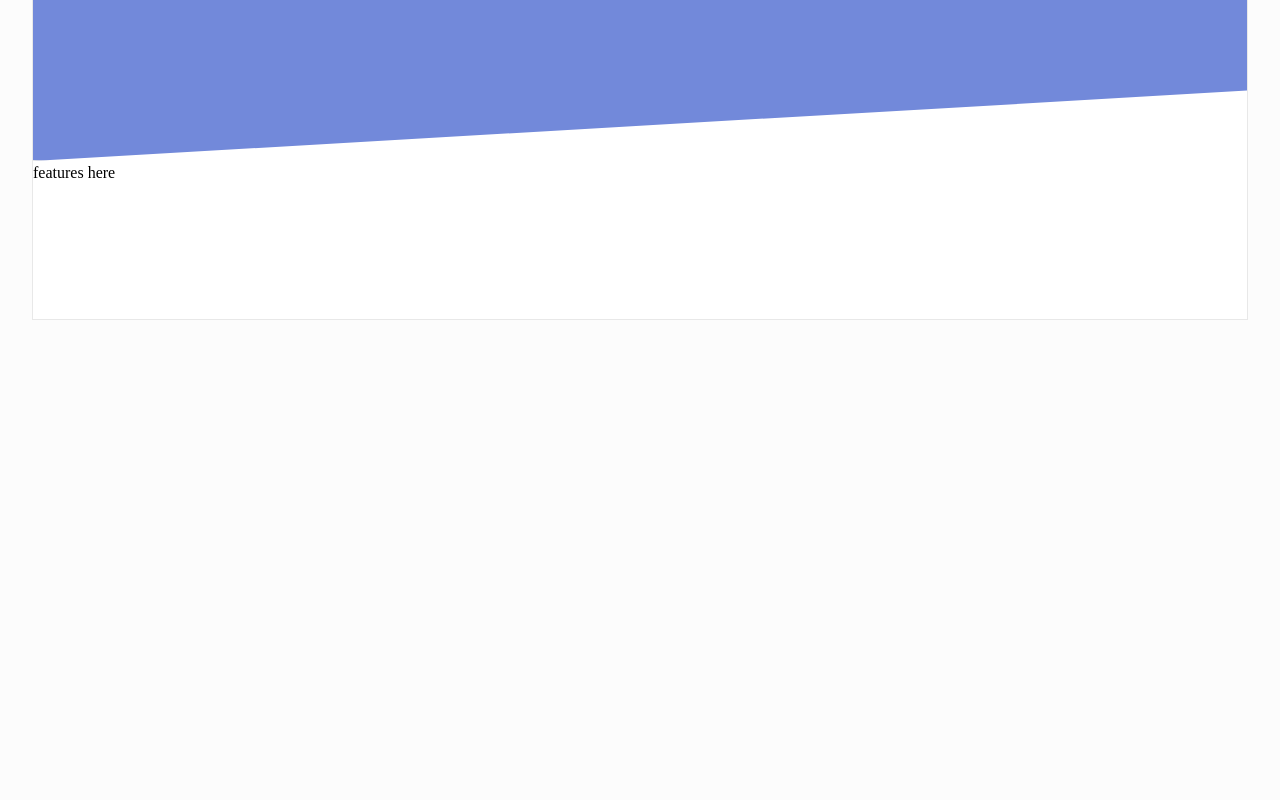
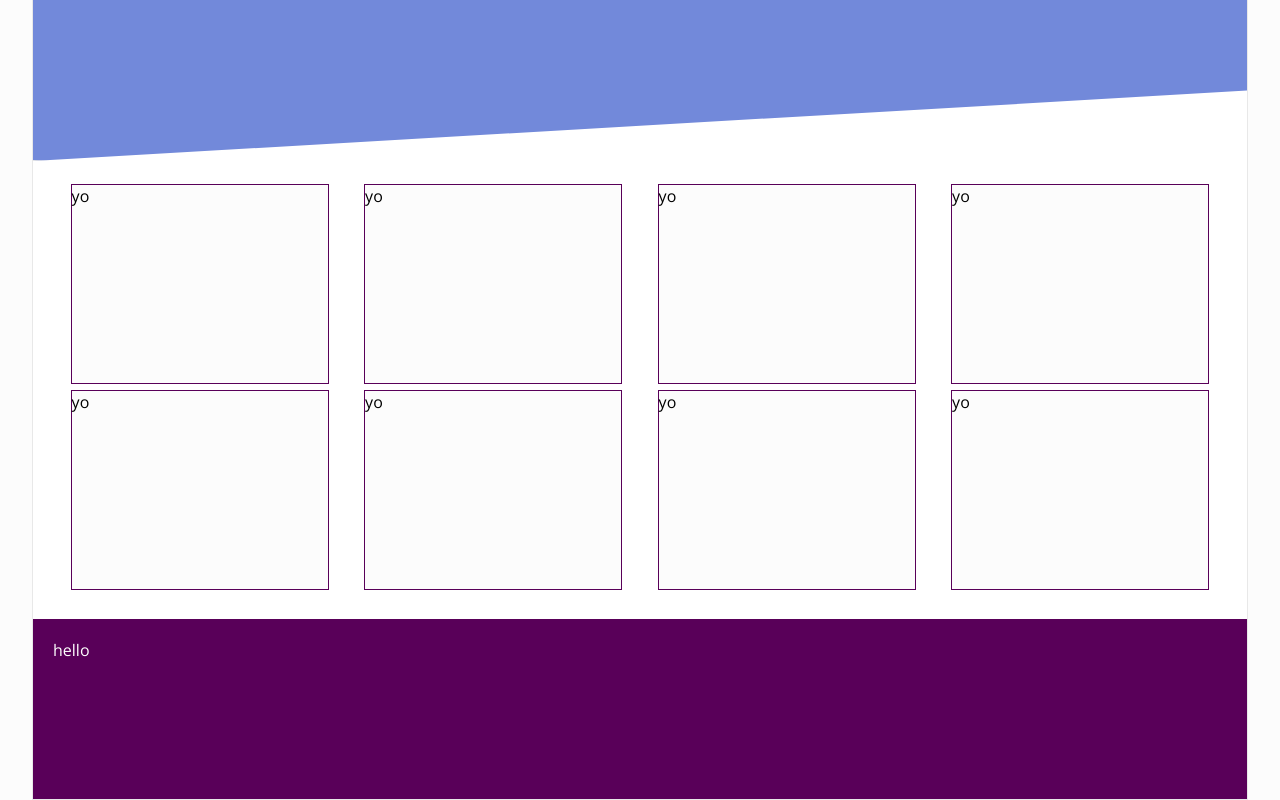
Before and after one commit to emmanuelnwogbo/maintenance-tracker-app, a plain HTML site: page index.html in a window 1280 px wide. Shown: the part 565-1365 px from the top of the page. Before the commit the page ends 885 px from the top, so only its background shows below. Drawn offline with nearby package versions, Linux system fonts and the light colour scheme.

Commit message:
basic container structure

```diff
--- a/css/style.css
+++ b/css/style.css
@@ -5,11 +5,10 @@
 }
 
 body {
-  background-color: #fff;
   display: flex;
   flex-direction: column;
-  align-content: center;
-  background-color: #fcfcfc
+  background-color: #fcfcfc;
+  font-family: 'Open Sans', sans-serif;
 }
 
 .header {
@@ -53,7 +52,6 @@ body {
 
 .container {
   width: 95%;
-  min-height: 100vh;
   margin-top: 85px;
   margin-left: auto;
   margin-right: auto;
@@ -98,5 +96,26 @@ body {
 .container_features {
   width: 100%;
   margin-top: 3px;
+  padding: 20px 20px;
+  display: flex;
+  flex-wrap: wrap;
+  justify-content: space-around;
+}
+
+.container_features>* {
+  border: 1px solid #590059;
+  margin-bottom: 6px;
+  width: 22%;
+  height: 200px;
+  background: #fcfcfc;
+}
+
+.footer {
+  height: 180px;
+  width: 100%;
+  color: #fff;
+  background: #590059;
+  margin-top: 3px;
+  padding: 20px 20px;
   display: flex;
 }
--- a/index.html
+++ b/index.html
@@ -6,7 +6,7 @@
   <meta name="viewport" content="width=device-width, initial-scale=1.0">
   <meta http-equiv="X-UA-Compatible" content="ie=edge">
   <link href="css/style.css" rel="stylesheet">
-  <link href="https://fonts.googleapis.com/css?family=Roboto+Condensed" rel="stylesheet">
+  <link href="https://fonts.googleapis.com/css?family=Open+Sans|Roboto+Condensed" rel="stylesheet">
   <title>Maintenace Tracker App</title>
 </head>
 
@@ -25,9 +25,36 @@
         nostrum nisi laudantium quae provident aut iusto tenetur maxime totam. Debitis eligendi et soluta consequuntur consequatur?</p>
       <a href="#" class="container_jumbotron-signup">sign up</a>
     </div>
+
     <div class="container_features">
-      features here
+      <div class="container_features-feature">
+        yo
+      </div>
+      <div class="container_features-feature">
+        yo
+      </div>
+      <div class="container_features-feature">
+        yo
+      </div>
+      <div class="container_features-feature">
+        yo
+      </div>
+      <div class="container_features-feature">
+        yo
+      </div>
+      <div class="container_features-feature">
+        yo
+      </div>
+      <div class="container_features-feature">
+        yo
+      </div>
+      <div class="container_features-feature">
+        yo
+      </div>
     </div>
+    <footer class="footer">
+      hello
+    </footer>
   </div>
 </body>
 
```
